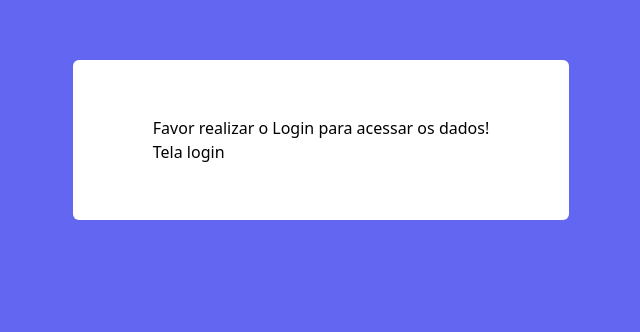
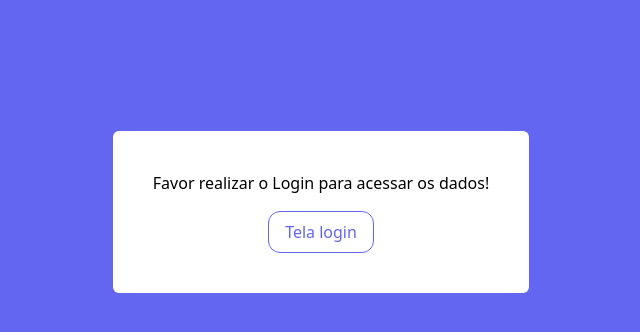
Before and after one commit to HenriqueEyer/front-crypto-index, a React (Create React App) app: page /currency in a window 1280 px wide. Shown: the part 188-520 px from the top of the page, without its empty margins (319-959 px from the left). Built offline with nearby package versions, Linux system fonts and the light colour scheme.

Commit message:
fix: improve css

```diff
--- a/src/components/MessageError.tsx
+++ b/src/components/MessageError.tsx
@@ -34,14 +34,12 @@ const MessageError: React.FC<AppProps>  = ({ status })  => {
   const { message, redirectLogin } = formatMessage(status)
   return (
     <div className="background bg-indigo-500 items-center justify-center">
-      <div className="w-auto h-auto">
         <div className="box-information">
           <p>{message}</p>
           {redirectLogin
-            ? <Link className="link-button-blue px-8" to="/login"> Página Login </Link>
+            ? <Link className="button-purple mt-4" to="/login"> Página Login </Link>
             : null}
         </div>
-      </div>
     </div>
   )
 }
--- a/src/components/MessageNotLogged.tsx
+++ b/src/components/MessageNotLogged.tsx
@@ -3,13 +3,11 @@ import { Link } from 'react-router-dom'
 const MessageNotLogged: React.FC = () => {
   return (
     <div className="background bg-indigo-500 items-center justify-center">
-      <div className="w-auto h-auto">
-        <div className="box-information">
-          <p>Favor realizar o Login para acessar os dados!</p>
-          <Link className="link-button-blue"  to="/login">Tela login</Link>
-        </div>
+      <div className="box-information">
+        <p>Favor realizar o Login para acessar os dados!</p>
+        <Link className="button-purple mt-4" to="/login">Tela login</Link>
+      </div>
     </div>
-  </div>
   )
 }
 
--- a/src/index.css
+++ b/src/index.css
@@ -62,6 +62,6 @@
   }
 
   .box-information {
-    @apply items-center space-y-7 px-5 sm:px-10 md:px-20 py-14 mb-36 bg-white rounded-md;
+    @apply flex flex-col items-center p-10 bg-white rounded-md;
   }
 }
--- a/src/pages/login/Login.tsx
+++ b/src/pages/login/Login.tsx
@@ -47,7 +47,7 @@ const Login: React.FC = () => {
 
   return (
     <div className="background lg:flex-row lg:items-start bg-white">
-      <div className="top-login w-full lg:w-1/2 p-10 md:pl-40 mt-8 sm:mt-16">
+      <div className="top-login w-full lg:w-1/2 p-10 pt-5 md:pl-40 mt-8 sm:mt-16">
         <h1 className="title bold pb-2 mb-4 text-indigo-500 border-b-2 max-w-xl">
           Login
         </h1>
@@ -78,7 +78,7 @@ const Login: React.FC = () => {
         </ul>
         <img className="mt-20" src={IMAGE_COMPUTER} alt="Ilustração de uma pessoa com um notebook"/>
       </div>
-      <img alt="Imagem para simbolizar o login do usuário" src={IMAGE_LOGIN} className="w-8/12 sm:w-5/12 md:w-3/12 md:left-32 max-w-3xl absolute bottom-10 left-12" />
+      <img alt="Imagem para simbolizar o login do usuário" src={IMAGE_LOGIN} className="w-8/12 sm:w-5/12 md:w-3/12 md:left-32 max-w-3xl absolute bottom-4 left-12 z-0" />
       {messageError
         ? <NotificationError message={messageError} resetMessage={() => setMessageError('')} />
         : null}
```
